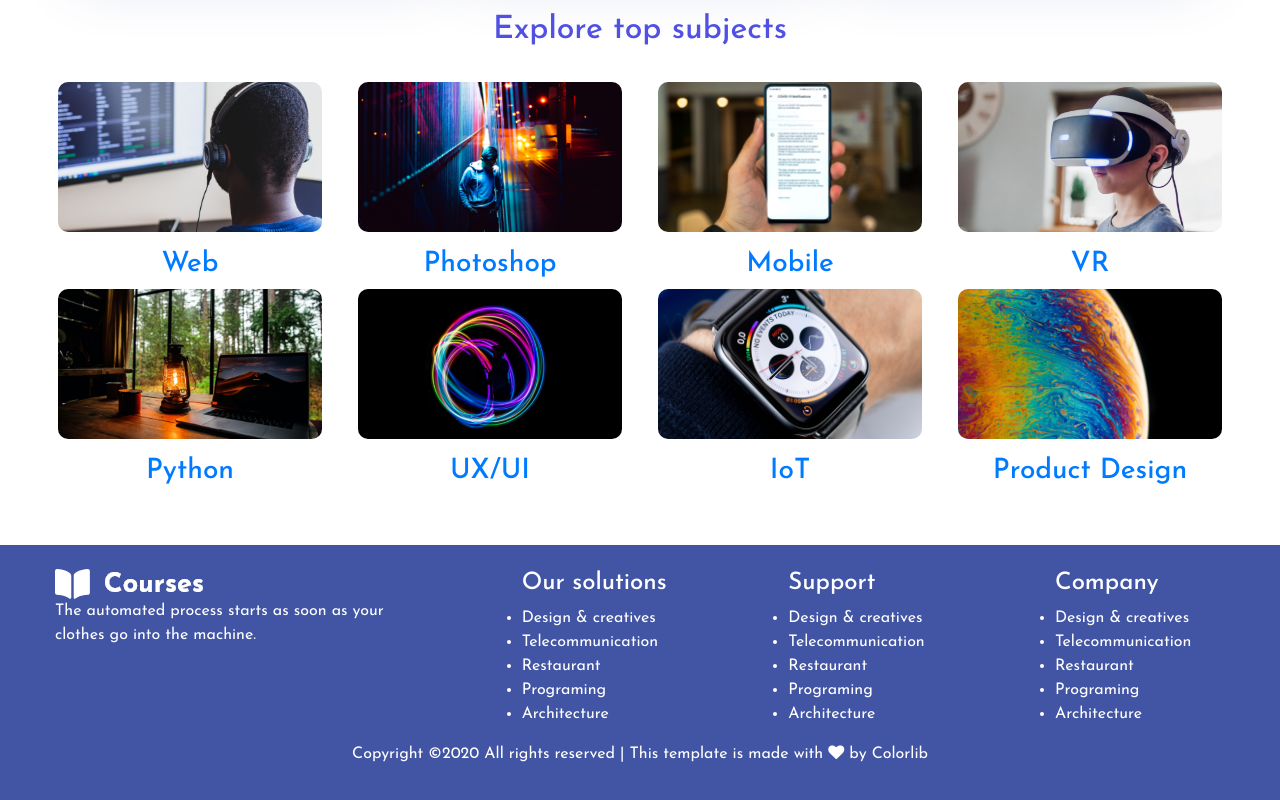
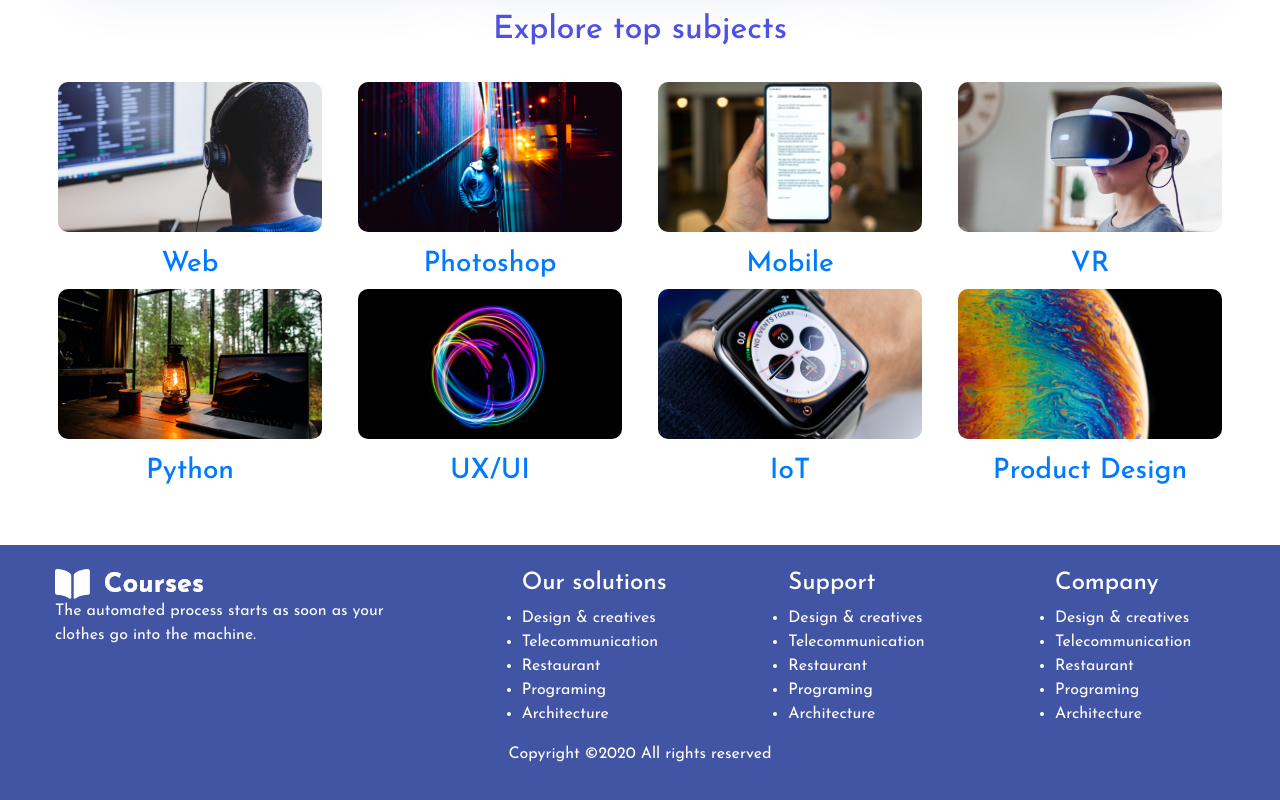
Before and after one commit to hoangtrungnguyen/hoangtrungnguyen.github.io, a plain HTML site: page index.html in a window 1280 px wide. Shown: the part 1587-2387 px from the top of the page. Drawn offline with Linux system fonts and the light colour scheme.

Commit message:
update text 4

```diff
--- a/index.html
+++ b/index.html
@@ -353,7 +353,7 @@
                         <div class="col-xl-12 ">
                             <div class="footer-copy-right text-center">
                                 <p><!-- Link back to Colorlib can't be removed. Template is licensed under CC BY 3.0. -->
-                                    Copyright &copy;<script>document.write(new Date().getFullYear());</script> All rights reserved | This template is made with <i class="fa fa-heart" aria-hidden="true"></i> by <a href="https://colorlib.com" target="_blank">Colorlib</a>
+                                    Copyright &copy;<script>document.write(new Date().getFullYear());</script> All rights reserved
                                     <!-- Link back to Colorlib can't be removed. Template is licensed under CC BY 3.0. --></p>
                             </div>
                         </div>
```
